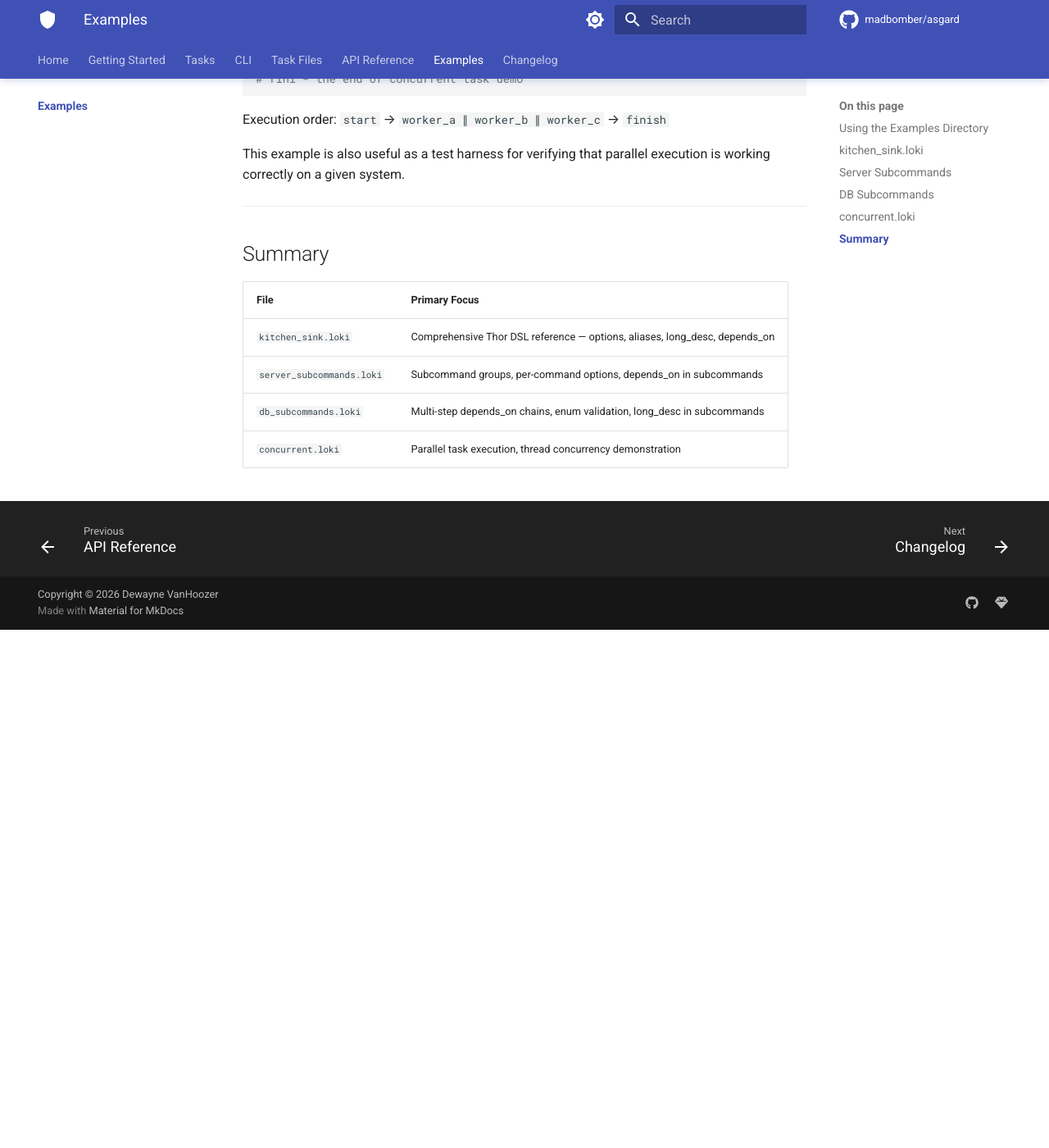
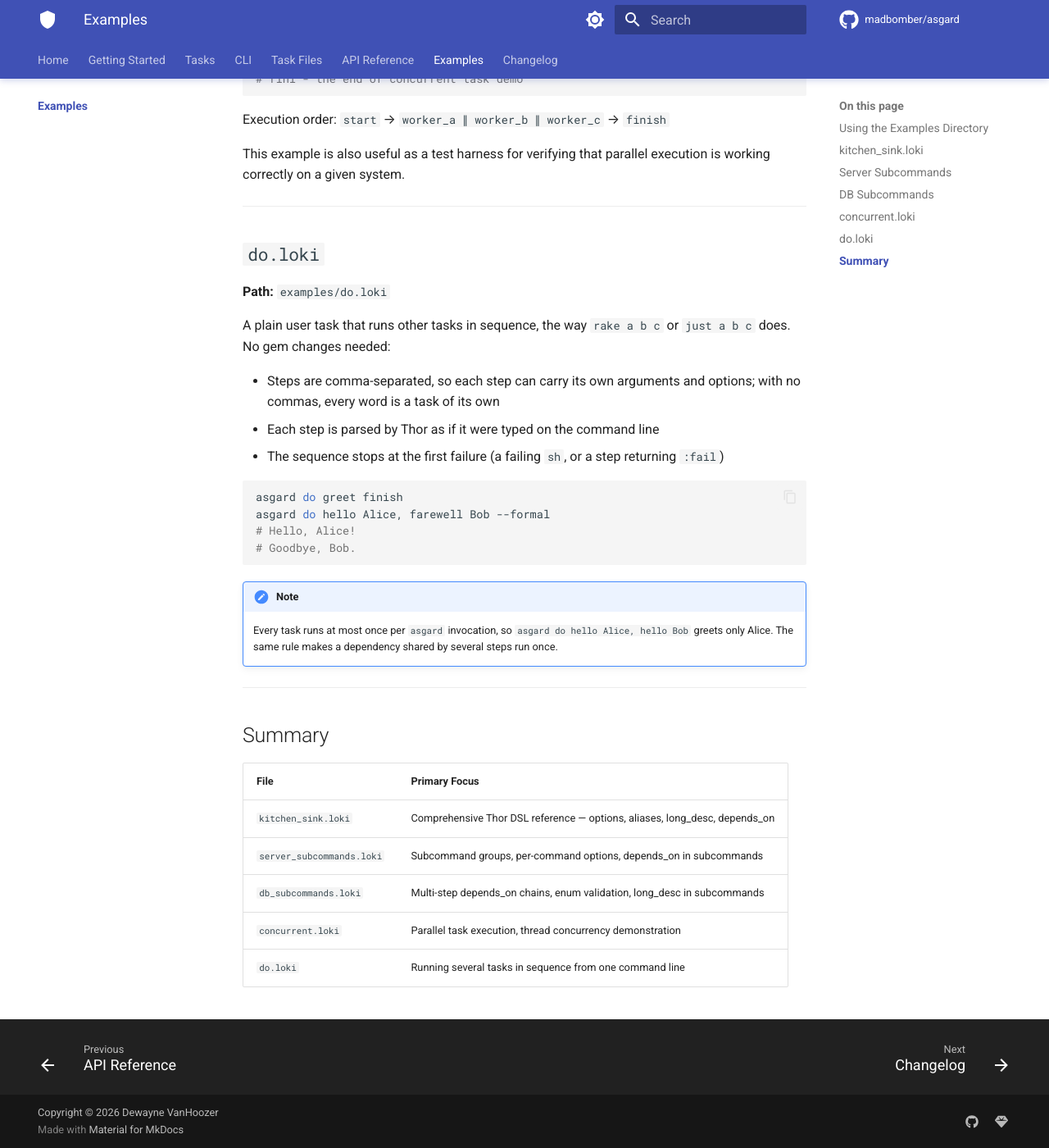
Before and after one commit to MadBomber/asgard, an MkDocs documentation site: the page built from docs/examples.md, in a window 1280 px wide and 1400 px high, scrolled down 3159 px. Shown: the whole window at 82% size. Built offline with MkDocs 1.6.1 and Material for MkDocs 9.7.7, drawn with Linux system fonts in a browser that asks for light colours; comment, search, counter and statistics services are not loaded; before the commit the page ends 3927 px from its top, so only the background shows below that.

Commit message:
added an example named "do" to allow asgard to run multiple steps from one command line execution

````diff
--- a/docs/examples.md
+++ b/docs/examples.md
@@ -130,6 +130,28 @@ This example is also useful as a test harness for verifying that parallel execut
 
 ---
 
+## `do.loki`
+
+**Path:** `examples/do.loki`
+
+A plain user task that runs other tasks in sequence, the way `rake a b c` or `just a b c` does. No gem changes needed:
+
+- Steps are comma-separated, so each step can carry its own arguments and options; with no commas, every word is a task of its own
+- Each step is parsed by Thor as if it were typed on the command line
+- The sequence stops at the first failure (a failing `sh`, or a step returning `:fail`)
+
+```bash
+asgard do greet finish
+asgard do hello Alice, farewell Bob --formal
+# Hello, Alice!
+# Goodbye, Bob.
+```
+
+!!! note
+    Every task runs at most once per `asgard` invocation, so `asgard do hello Alice, hello Bob` greets only Alice. The same rule makes a dependency shared by several steps run once.
+
+---
+
 ## Summary
 
 | File | Primary Focus |
@@ -138,3 +160,4 @@ This example is also useful as a test harness for verifying that parallel execut
 | `server_subcommands.loki` | Subcommand groups, per-command options, depends_on in subcommands |
 | `db_subcommands.loki` | Multi-step depends_on chains, enum validation, long_desc in subcommands |
 | `concurrent.loki` | Parallel task execution, thread concurrency demonstration |
+| `do.loki` | Running several tasks in sequence from one command line |
````
Also changed, not shown: CHANGELOG.md (+4 -0 lines), 1 other file.
